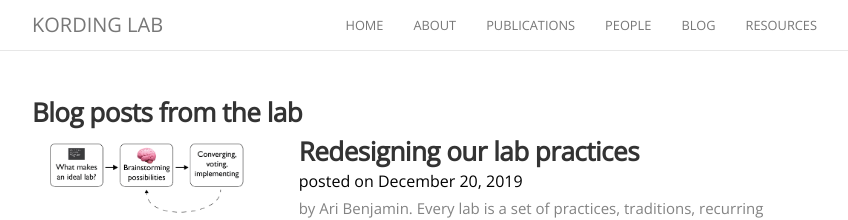
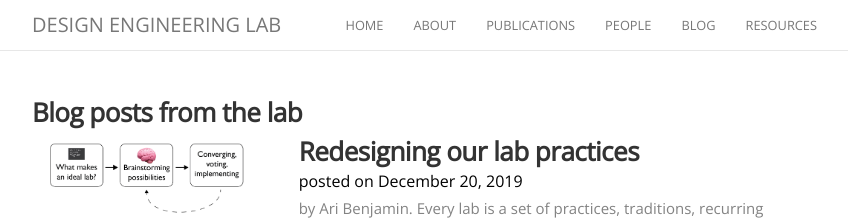
Before and after one commit to TTI-DEL/Lab, a Jekyll site: the page built from blog.md, in a window 1280 px wide. Shown: the top 220 px of the page, without its empty margins (223-1071 px from the left). Built offline with Jekyll 4.4.1, drawn with Linux system fonts in a browser that asks for light colours; nearby versions of some CDN libraries; comment, search, counter and statistics services are not loaded; some of the changed lines change nothing that is shown.

Commit message:
Update _config.yml

```diff
--- a/_config.yml
+++ b/_config.yml
@@ -3,9 +3,9 @@
 # # # # # # # #
 
 # Basic
-name:               "Kording lab"
-title:              "Kording lab at University of Pennsylvania"
-description:        "this is a page for Konrad Kording lab, we are comptational neurosciece and datascience lab at the University of Pennsylvania, Philadelphia"
+name:               "Design Engineering Lab"
+title:              "Design Engineering Lab at Toyota Technological Institute"
+description:        "This is a page for Design Engineering Lab, we are Kansei Engineering lab at Toyota Technological Institute"
 
 
 # URL
```
